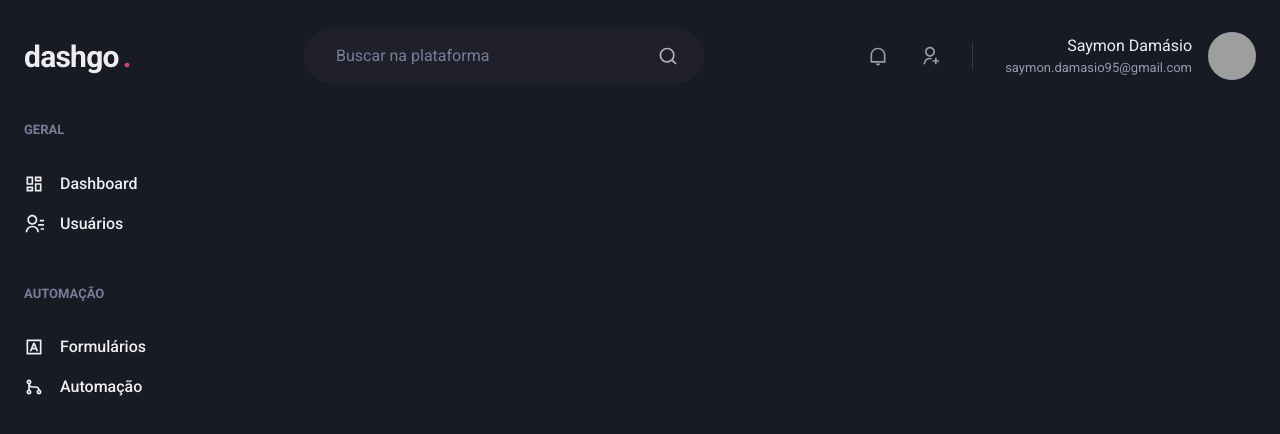
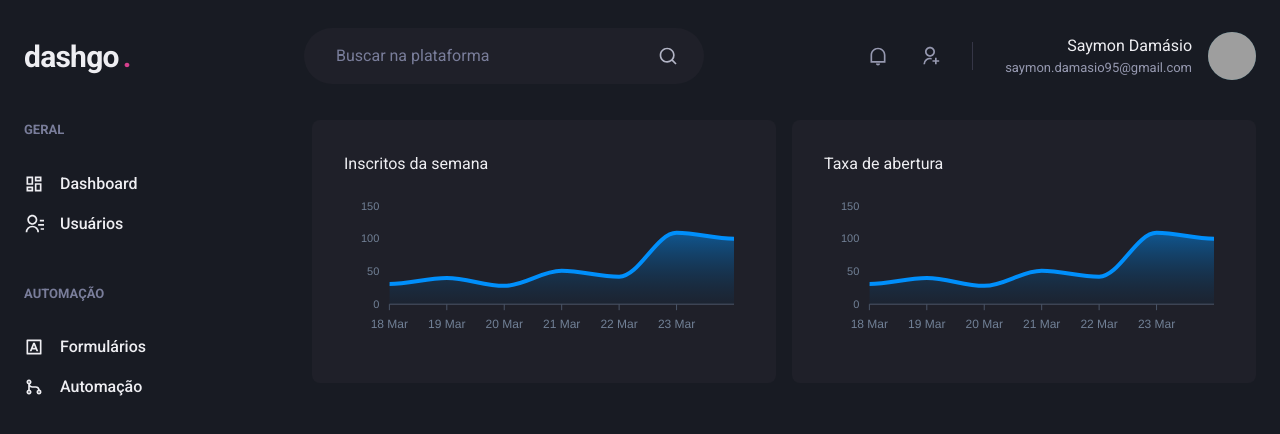
Before and after one commit to saymondamasio/dashgo, a Next.js app: page /dashboard in a window 1280 px wide. Shown: the top 434 px of the page. Built offline with nearby package versions, Linux system fonts and the light colour scheme; grey boxes are pictures that could not be loaded.

Commit message:
refactor: add charts in dashboard

```diff
--- a/src/pages/dashboard.tsx
+++ b/src/pages/dashboard.tsx
@@ -1,6 +1,61 @@
-import { Flex } from '@chakra-ui/react'
+import { Box, Flex, SimpleGrid, Text, theme } from '@chakra-ui/react'
 import { Sidebar } from '../components/Form/Sidebar'
 import { Header } from '../components/Header'
+
+import dynamic from 'next/dynamic'
+import { ApexOptions } from 'apexcharts'
+
+const Chart = dynamic(() => import('react-apexcharts'), { ssr: false })
+
+const options: ApexOptions = {
+  chart: {
+    toolbar: {
+      show: false,
+    },
+    zoom: {
+      enabled: false,
+    },
+    foreColor: theme.colors.gray[500],
+  },
+  grid: {
+    show: false,
+  },
+  dataLabels: {
+    enabled: false,
+  },
+  tooltip: {
+    enabled: false,
+  },
+  xaxis: {
+    type: 'datetime',
+    axisBorder: {
+      color: theme.colors.gray[600],
+    },
+    axisTicks: {
+      color: theme.colors.gray[600],
+    },
+    categories: [
+      '2021-03-18T00:00:00.000Z',
+      '2021-03-19T00:00:00.000Z',
+      '2021-03-20T00:00:00.000Z',
+      '2021-03-21T00:00:00.000Z',
+      '2021-03-22T00:00:00.000Z',
+      '2021-03-23T00:00:00.000Z',
+      '2021-03-24T00:00:00.000Z',
+    ],
+  },
+  fill: {
+    opacity: 0.3,
+    type: 'gradient',
+    gradient: {
+      shade: 'dark',
+      opacityFrom: 0.7,
+      opacityTo: 0.3,
+    },
+  },
+}
+
+const series = [{ name: 'series1', data: [31, 40, 28, 51, 42, 109, 100] }]
 
 export default function Dashboard() {
   return (
@@ -9,6 +64,24 @@
 
       <Flex w="100%" my="6" maxWidth={1480} mx="auto" px="6">
         <Sidebar />
+
+        <SimpleGrid
+          flex="1"
+          gap="4"
+          minChildWidth={320}
+          alignContent="flex-start"
+        >
+          <Box p="8" bgColor="gray.800" borderRadius="8" pb="4">
+            <Text>Inscritos da semana</Text>
+
+            <Chart options={options} series={series} type="area" height={160} />
+          </Box>
+
+          <Box p="8" bgColor="gray.800" borderRadius="8">
+            <Text>Taxa de abertura</Text>
+            <Chart options={options} series={series} type="area" height={160} />
+          </Box>
+        </SimpleGrid>
       </Flex>
     </Flex>
   )
```
Also changed, not shown: 1 other file (tests, documents, lock files or other folders).
